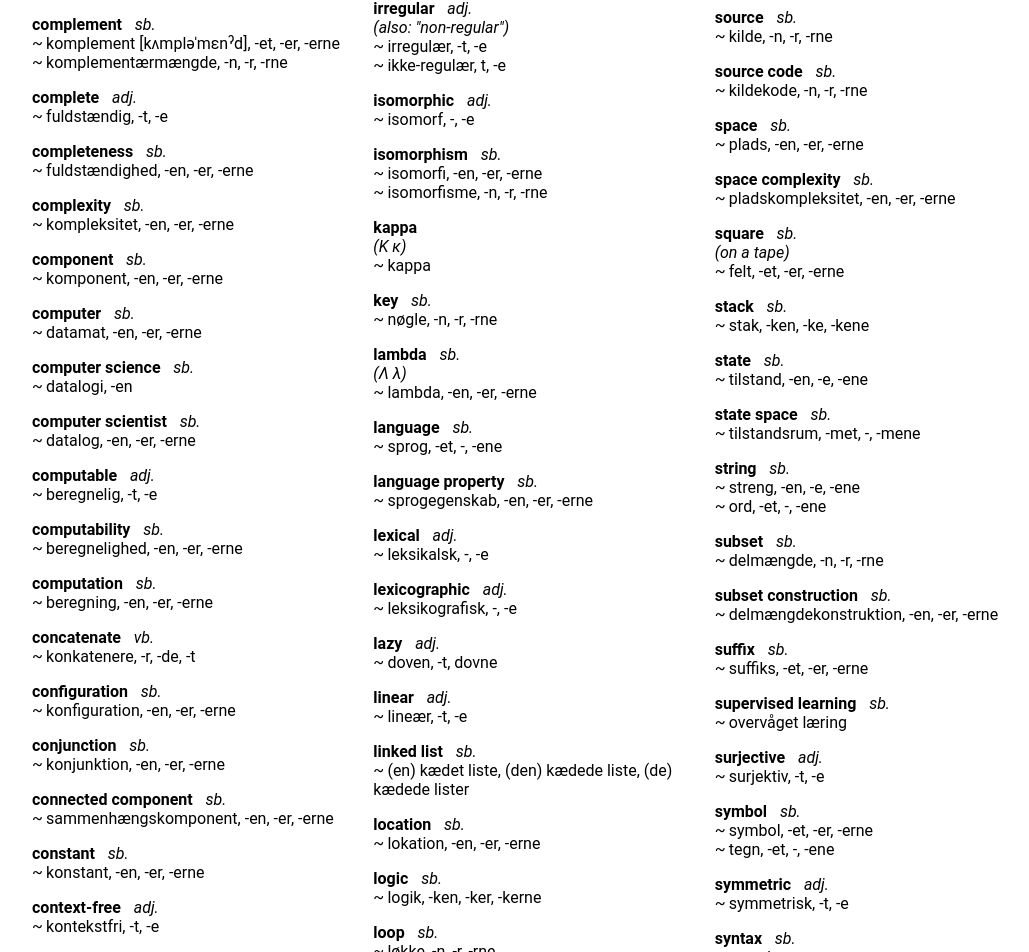
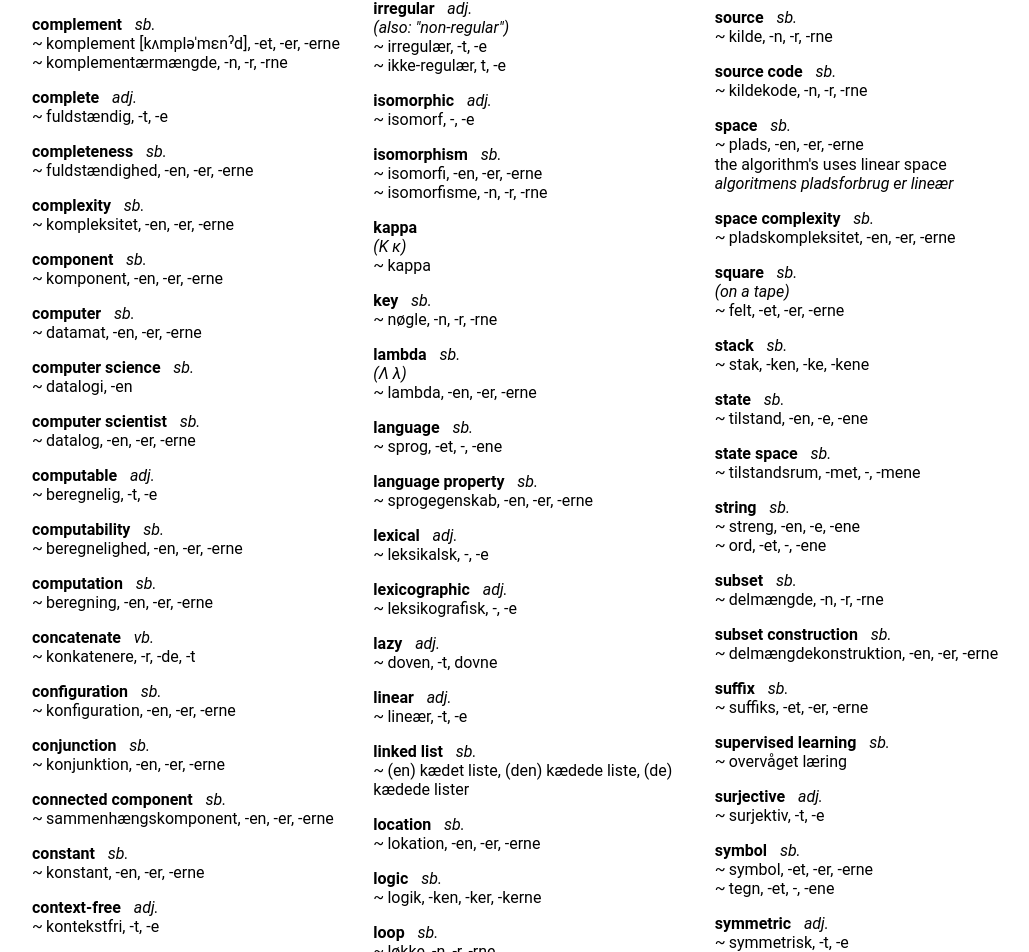
Before and after one commit to SSoelvsten/en-dk, a React (Create React App) app: page / in a window 1280 px wide. Shown: the part 3137-4089 px from the top of the page, without its empty margins (112-1141 px from the left). Built offline with nearby package versions, Linux system fonts and the light colour scheme.

Commit message:
Add phrase for 'linear space' -> 'pladsforbrug'

```diff
--- a/src/dictionary.ts
+++ b/src/dictionary.ts
@@ -1772,7 +1772,10 @@ export const en_dk : Lexeme[] = [
     word: "space",
     type: "sb.",
     translations: ["plads, -en, -er, -erne"],
-    keywords: ["algorithmics", "complexity theory"]
+    keywords: ["algorithmics", "complexity theory"],
+    phrases: [
+      ["the algorithm's uses linear space", "algoritmens pladsforbrug er lineær"]
+    ]
   },
   {
     word: "space complexity",
```
